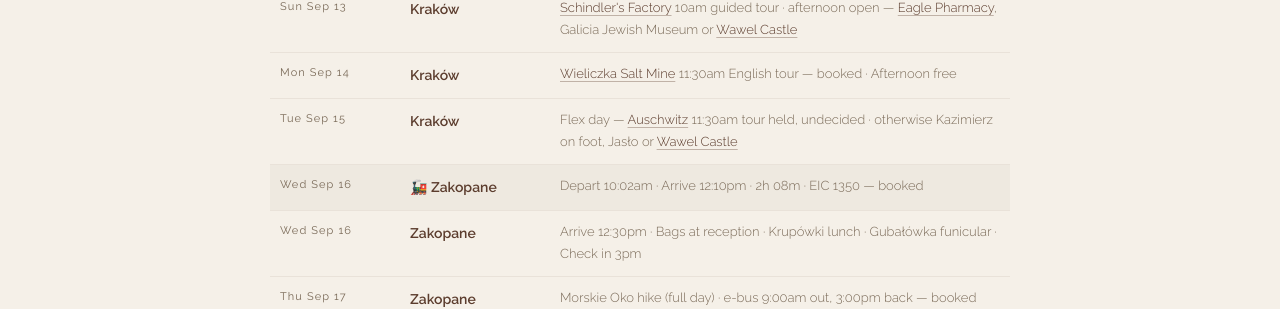
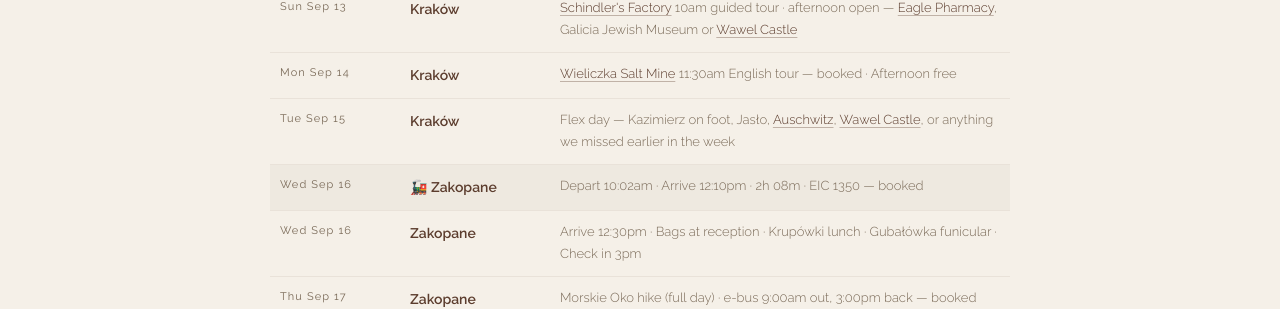
Before and after one commit to LordOfCorners/lordofcorners.github.io, a Jekyll site: the page poland-itinerary.html, which Jekyll copies as it is, in a window 1280 px wide and 900 px high, scrolled down 1211 px. Shown: the part 148-457 px from the top of the window. Built offline with Jekyll 4.4.1, drawn with Linux system fonts in a browser that asks for light colours.

Commit message:
Sep 15: put Auschwitz on equal footing with the other options
Leading the row with it and flagging the held ticket read as leaning
toward going. Now it sits mid-list with no ticket mention; the booking
is still recorded in Book in Advance and the note.

Co-Authored-By: Claude Opus 5 <noreply@anthropic.com>

```diff
--- a/poland-itinerary.html
+++ b/poland-itinerary.html
@@ -927,7 +927,7 @@
           <tr>
             <td class="date-col"><span class="day-abbr">Tue </span>Sep 15</td>
             <td class="place-col">Kraków</td>
-            <td class="notes-col">Flex day — <a href="https://www.auschwitz.org/" target="_blank">Auschwitz</a> 11:30am tour held, undecided · otherwise Kazimierz on foot, Jasło or <a href="https://bilety.wawel.krakow.pl/" target="_blank">Wawel Castle</a></td>
+            <td class="notes-col">Flex day — Kazimierz on foot, Jasło, <a href="https://www.auschwitz.org/" target="_blank">Auschwitz</a>, <a href="https://bilety.wawel.krakow.pl/" target="_blank">Wawel Castle</a>, or anything we missed earlier in the week</td>
           </tr>
           <tr class="transport-row">
             <td class="date-col"><span class="day-abbr">Wed </span>Sep 16</td>
```
